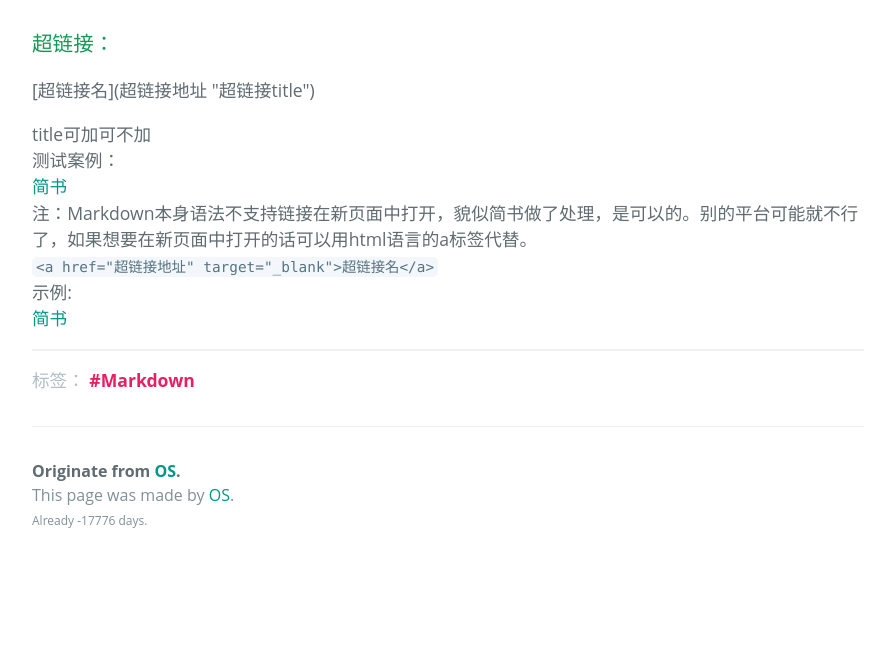
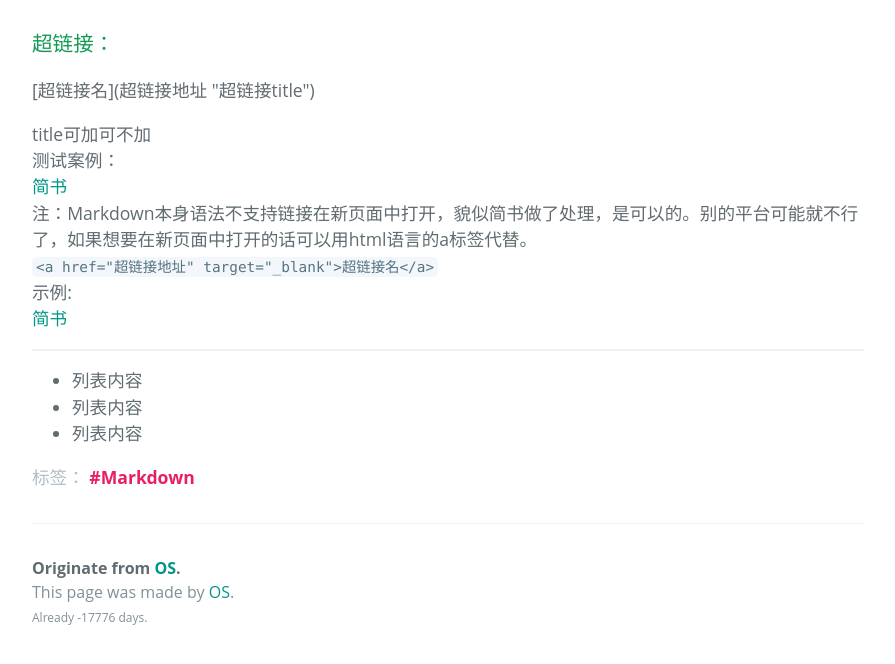
Before and after one commit to xiaoshou0427/xiaoshou0427.github.io, a Jekyll site: the page built from _posts/2019-09-02-Markdown.md, in a window 1280 px wide and 900 px high, scrolled down 1733 px, cut to the strip 224-888 px from the top of the window. Shown: the whole strip, without its empty margins (192-1087 px from the left). Built offline with Jekyll 4.4.1, drawn with Linux system fonts in a browser that asks for light colours; some web fonts are replaced; before the commit the page ends 2536 px from its top, so only the background shows below that.

Commit message:
Update 2019-09-02-Markdown.md

```diff
--- a/_posts/2019-09-02-Markdown.md
+++ b/_posts/2019-09-02-Markdown.md
@@ -55,3 +55,7 @@ title可加可不加<br>
 <a href="http://jianshu.com" target="_blank">简书</a>
 
 ---
+
+- 列表内容
++ 列表内容
+* 列表内容
```
